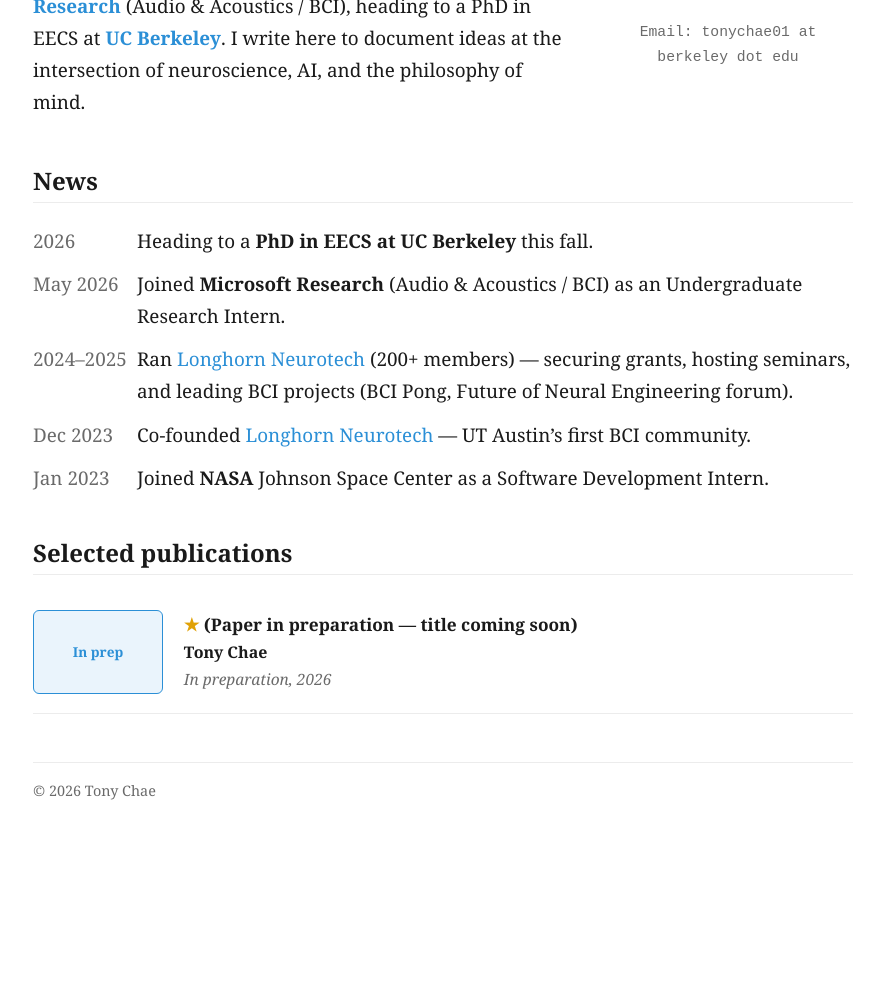
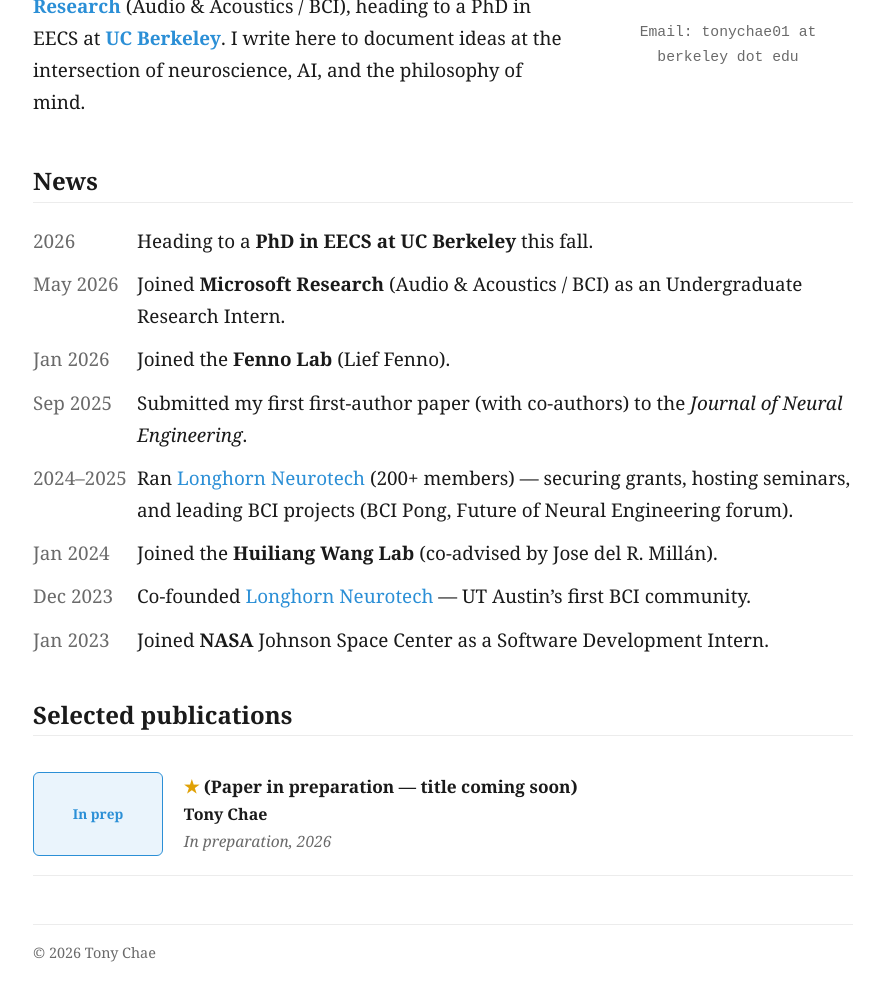
Before and after one commit to tonychae01/learning-by-doing, a Jekyll site: the page built from index.md, in a window 1280 px wide, cut to the strip 516-1545 px from the top of the page. Shown: the top 1001 px of the strip, without its empty margins (197-1081 px from the left). Built offline with Jekyll 4.4.1, drawn with Linux system fonts in a browser that asks for light colours; a style sheet for code colours, icons or effects is not loaded; before the commit the page ends 1383 px from its top, so only the background shows below that.

Commit message:
news: add Fenno Lab, JNE paper submission, Huiliang Wang Lab

```diff
--- a/_data/news.yml
+++ b/_data/news.yml
@@ -7,8 +7,14 @@
   html: "Heading to a <strong>PhD in EECS at UC Berkeley</strong> this fall."
 - date: "May 2026"
   html: "Joined <strong>Microsoft Research</strong> (Audio &amp; Acoustics / BCI) as an Undergraduate Research Intern."
+- date: "Jan 2026"
+  html: "Joined the <strong>Fenno Lab</strong> (Lief Fenno)."
+- date: "Sep 2025"
+  html: "Submitted my first first-author paper (with co-authors) to the <em>Journal of Neural Engineering</em>."
 - date: "2024\u20132025"
   html: "Ran <a href='https://www.lhneurotech.com/'>Longhorn Neurotech</a> (200+ members) \u2014 securing grants, hosting seminars, and leading BCI projects (BCI Pong, Future of Neural Engineering forum)."
+- date: "Jan 2024"
+  html: "Joined the <strong>Huiliang Wang Lab</strong> (co-advised by Jose del R. Mill\u00e1n)."
 - date: "Dec 2023"
   html: "Co-founded <a href='https://www.lhneurotech.com/'>Longhorn Neurotech</a> \u2014 UT Austin\u2019s first BCI community."
 - date: "Jan 2023"
```
